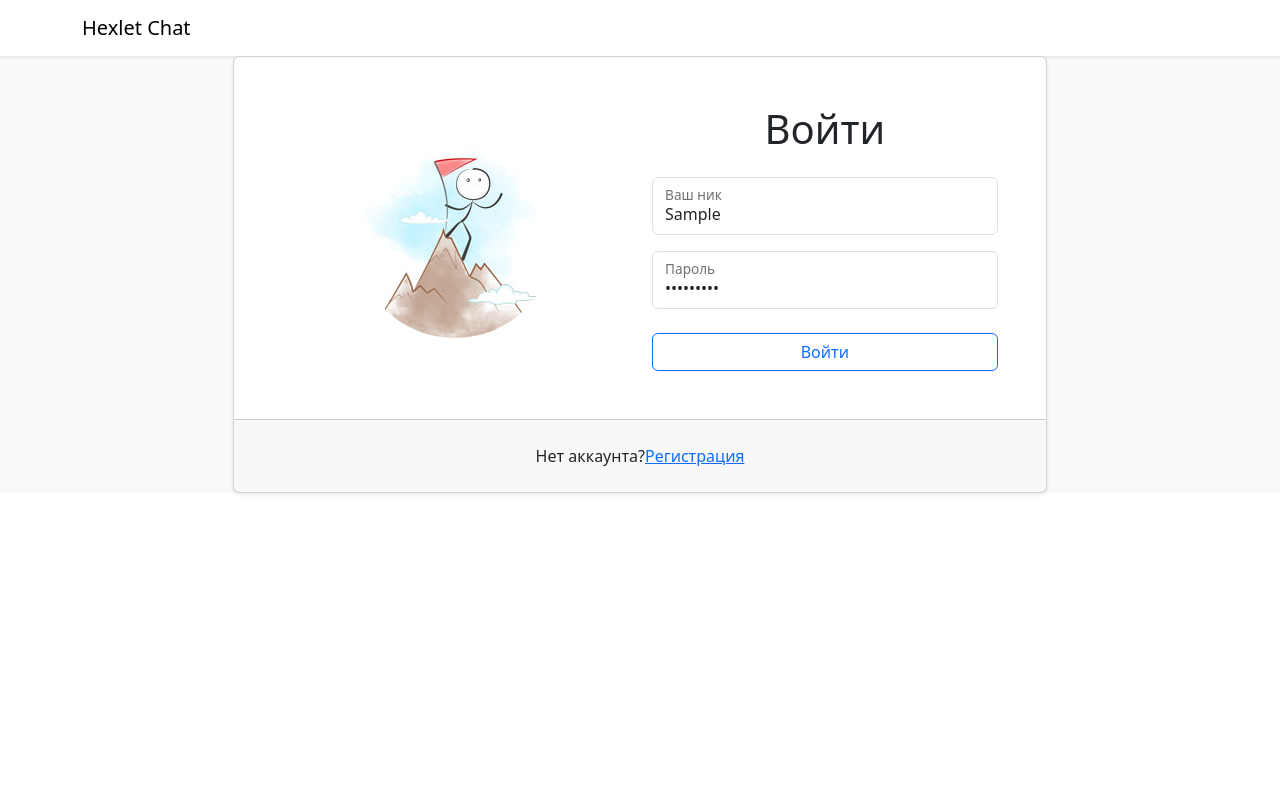
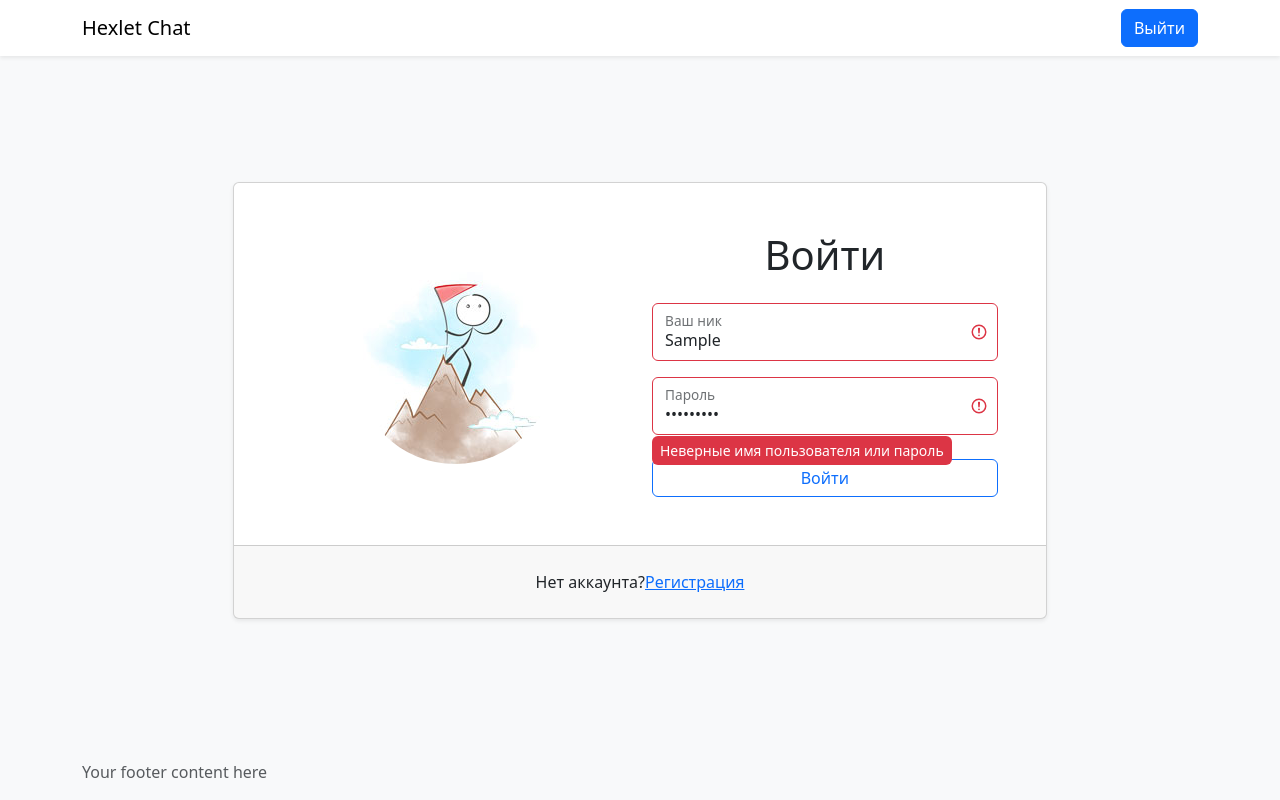
Before and after one commit to VladimirMastepanov/Chatify, a React (Create React App) app in the folder frontend/: page /login in a window 1280 px wide. Both pictures are taken after typing "Sample", "Sample123" into the empty fields and a click on the button "Войти". Built offline with nearby package versions, Linux system fonts and the light colour scheme; no server answers.

Commit message:
add frontend/src/components/TopNavigation.jsx

```diff
--- a/frontend/src/components/Home.jsx
+++ /dev/null
@@ -1,5 +0,0 @@
-import React from 'react';
-
-const Home = () => <div><span>Home</span></div>;
-
-export default Home;
--- a/frontend/src/components/Login.jsx
+++ /dev/null
@@ -1,97 +0,0 @@
-import React from 'react';
-import axios from 'axios';
-import { Formik, Form, Field, ErrorMessage } from 'formik';
-import * as yup from 'yup';
-import routes from '../routes';
-
-const validationSchema = yup.object().shape({
-  username: yup.string().required('Username is required'),
-  password: yup.string().min(3).required('Password is required'),
-});
-
-const LoginForm = () => (
-  <Formik
-    initialValues={{ username: '', password: '' }}
-    validationSchema={validationSchema}
-    onSubmit={async (values, actions) => {
-      console.log(values);
-      try {
-        const res = await axios.post(routes.loginPath(), values);
-        console.log(res);
-      } catch (e) {
-        console.log(e.message);
-      }
-      actions.setSubmitting(false);
-    }}
-  >
-    {(props) => (
-      <Form className="w-100" onSubmit={props.handleSubmit}>
-        <h1 className="text-center mb-4">Войти</h1>
-        <div className="form-floating mb-3">
-          <Field
-            name="username"
-            autoComplete="username"
-            required
-            placeholder="Ваш ник"
-            id="username"
-            className="form-control"
-          />
-          <label htmlFor="username">Ваш ник</label>
-          <ErrorMessage name="username" component="div" className="text-danger" />
-        </div>
-        <div className="form-floating mb-4">
-          <Field
-            name="password"
-            autoComplete="current-password"
-            required
-            placeholder="Пароль"
-            type="password"
-            id="password"
-            className="form-control"
-          />
-          <label htmlFor="password">Пароль</label>
-          <ErrorMessage name="password" component="div" className="text-danger" />
-        </div>
-        <button type="submit" disabled={props.isSubmitting} className="w-100 btn btn-outline-primary">Войти</button>
-      </Form>
-    )}
-  </Formik>
-);
-
-const LoginCard = () => (
-  <div className="col-12 col-md-8 col-xxl-6">
-    <div className="card shadow-sm mx-auto">
-      <div className="card-body row p-5">
-        <div className="col-12 col-md-6 d-flex align-items-center justify-content-center">
-          <img src="/images/tota.jpeg" className="rounded-circle img-fluid" alt="Войти" />
-        </div>
-        <div className="col-12 col-md-6 mt-3 mt-md-0">
-          <LoginForm />
-        </div>
-      </div>
-      <div className="card-footer p-4">
-        <div className="text-center">
-          <span>Нет аккаунта?</span>
-          <a href="/">Регистрация</a>
-        </div>
-      </div>
-    </div>
-  </div>
-);
-
-const Login = () => (
-  <div className="d-flex flex-column h-100">
-    <nav className="shadow-sm navbar navbar-expand-lg navbar-light bg-white">
-      <div className="container">
-        <a className="navbar-brand" href="/">Hexlet Chat</a>
-      </div>
-    </nav>
-    <div className="container-fluid d-flex justify-content-center align-items-center flex-grow-1">
-      <div className="row justify-content-center align-items-center w-100">
-        <LoginCard />
-      </div>
-    </div>
-  </div>
-);
-
-export default Login;
--- /dev/null
+++ b/frontend/src/components/TopNavigation.jsx
@@ -0,0 +1,23 @@
+import { useState, useEffect } from 'react';
+
+const TopNavigation = () => {
+  const [auth, setAuth] = useState(null);
+
+  const handleOutput = () => {
+  };
+
+  useEffect(() => {
+    const savedUser = localStorage.getItem('userId');
+    setAuth(JSON.parse(savedUser));
+  }, []);
+  return (
+    <nav className="shadow-sm navbar navbar-expand-lg navbar-light bg-white">
+      <div className="container">
+        <a className="navbar-brand" href="/">Hexlet Chat</a>
+        {auth ?? <button onClick={handleOutput} type="button" className="btn btn-primary">Выйти</button>}
+      </div>
+    </nav>
+  );
+};
+
+export default TopNavigation;
--- a/frontend/src/index.css
+++ b/frontend/src/index.css
@@ -7,7 +7,7 @@
   -moz-osx-font-smoothing: grayscale;
 } */
 
-code {
+/* code {
   font-family: source-code-pro, Menlo, Monaco, Consolas, 'Courier New',
     monospace;
 }
@@ -29,4 +29,4 @@ body {
   line-height: var(--bs-body-line-height);
   margin: 0;
   text-align: var(--bs-body-text-align);
-}
+} */
--- /dev/null
+++ b/frontend/src/pages/AppPage.jsx
@@ -0,0 +1,5 @@
+import React from 'react';
+
+const AppPage = () => <div><span>Home</span></div>;
+
+export default AppPage;
--- /dev/null
+++ b/frontend/src/pages/LoginPage.jsx
@@ -0,0 +1,114 @@
+import React, { useState } from 'react';
+import axios from 'axios';
+import { Formik, Form, Field, ErrorMessage } from 'formik';
+import { useDispatch } from 'react-redux';
+import { useLocation, useNavigate } from 'react-router-dom';
+import * as yup from 'yup';
+import routes from '../routes';
+import { setCredentials } from '../features/authentication/authSlice';
+import TopNavigation from '../components/TopNavigation';
+
+const validationSchema = yup.object().shape({
+  username: yup.string().required('Username is required'),
+  password: yup.string().min(3).required('Password is required'),
+});
+
+const LoginForm = () => {
+  const dispatch = useDispatch();
+  const [authFailed, setAuthFailed] = useState(null);
+  const navigate = useNavigate();
+
+  return (
+    <Formik
+      initialValues={{ username: '', password: '' }}
+      validationSchema={validationSchema}
+      onSubmit={async (values, actions) => {
+        console.log(values);
+        try {
+          const res = await axios.post(routes.loginPath(), values);
+          localStorage.setItem('userId', JSON.stringify(res.data));
+          dispatch(setCredentials({ user: values, token: res.data.token }));
+          setAuthFailed(null);
+          navigate('/');
+          console.log(res);
+        } catch (e) {
+          console.log(e.message);
+          setAuthFailed('Неверные имя пользователя или пароль');
+        }
+        actions.setSubmitting(false);
+      }}
+    >
+      {(props) => (
+        <Form className="w-100" onSubmit={props.handleSubmit}>
+          <h1 className="text-center mb-4">Войти</h1>
+          <div className="form-floating mb-3">
+            <Field
+              name="username"
+              autoComplete="username"
+              required
+              placeholder="Ваш ник"
+              id="loginUsername"
+              className={`form-control ${authFailed ? 'is-invalid' : ''}`}
+            />
+            <label htmlFor="loginUsername">Ваш ник</label>
+            <ErrorMessage name="username" component="div" className="text-danger" />
+          </div>
+          <div className="form-floating mb-4">
+            <Field
+              name="password"
+              autoComplete="current-password"
+              required
+              placeholder="Пароль"
+              type="password"
+              id="loginPassword"
+              className={`form-control ${authFailed ? 'is-invalid' : ''}`}
+            />
+            <label htmlFor="loginPassword">Пароль</label>
+            <ErrorMessage name="password" component="div" className="text-danger" />
+            {authFailed && <div className="invalid-tooltip alert-danger">{authFailed}</div>}
+          </div>
+          <button type="submit" disabled={props.isSubmitting} className="w-100 btn btn-outline-primary">Войти</button>
+        </Form>
+      )}
+    </Formik>
+  );
+};
+
+const LoginCard = () => (
+  <div className="col-12 col-md-8 col-xxl-6">
+    <div className="card shadow-sm mx-auto">
+      <div className="card-body row p-5">
+        <div className="col-12 col-md-6 d-flex align-items-center justify-content-center">
+          <img src="/images/tota.jpeg" className="rounded-circle img-fluid" alt="Войти" />
+        </div>
+        <div className="col-12 col-md-6 mt-3 mt-md-0">
+          <LoginForm />
+        </div>
+      </div>
+      <div className="card-footer p-4">
+        <div className="text-center">
+          <span>Нет аккаунта?</span>
+          <a href="/">Регистрация</a>
+        </div>
+      </div>
+    </div>
+  </div>
+);
+
+const Login = () => (
+  <div className="d-flex flex-column min-vh-100">
+    <TopNavigation />
+    <div className="container-fluid d-flex justify-content-center align-items-center flex-grow-1">
+      <div className="row justify-content-center align-items-center w-100">
+        <LoginCard />
+      </div>
+    </div>
+    <footer className="bg-light py-3 mt-auto">
+      <div className="container">
+        <span className="text-muted">Your footer content here</span>
+      </div>
+    </footer>
+  </div>
+);
+
+export default Login;
```
Also changed, not shown: frontend/src/App.jsx (+8 -4 lines), frontend/src/components/Login.css (deleted), frontend/src/pages/NotFoundPage.jsx (renamed from frontend/src/components/NotFound.jsx).
